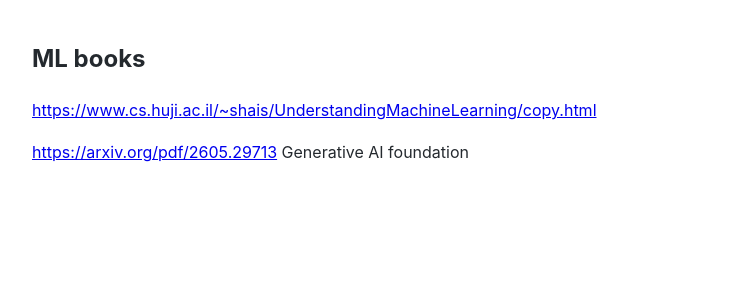
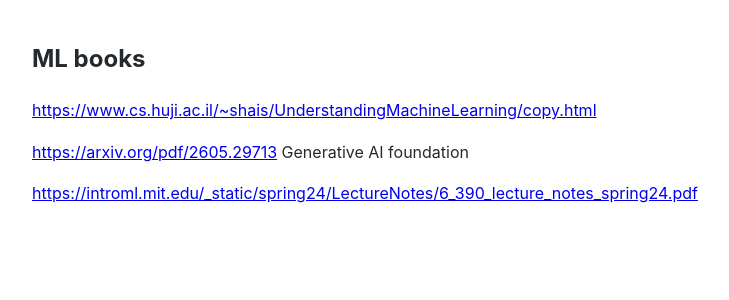
Before and after one commit to Michael-Lubinsky/michael-lubinsky.github.com, a Jekyll site: the page built from ml/ml_books.md, in a window 1280 px wide. Shown: the top 300 px of the page, without its empty margins (158-887 px from the left). Built offline with Jekyll 4.4.1, drawn with Linux system fonts in a browser that asks for light colours; our own code applies the rules of GitHub Pages for plain Markdown files.

Commit message:
Update ml_books.md

```diff
--- a/ml/ml_books.md
+++ b/ml/ml_books.md
@@ -2,3 +2,5 @@
 <https://www.cs.huji.ac.il/~shais/UnderstandingMachineLearning/copy.html>
 
 <https://arxiv.org/pdf/2605.29713> Generative AI foundation
+
+<https://introml.mit.edu/_static/spring24/LectureNotes/6_390_lecture_notes_spring24.pdf>
```
